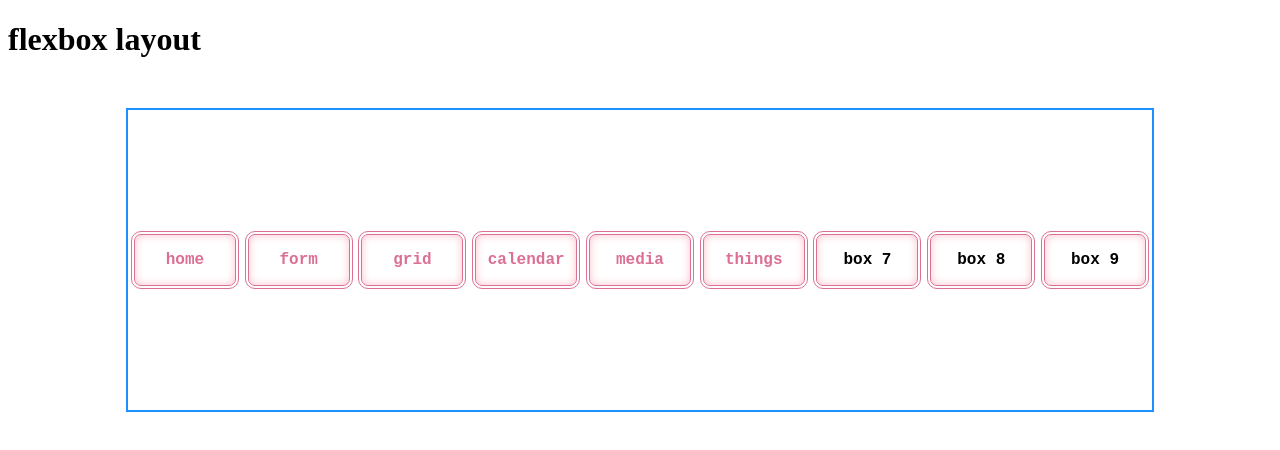
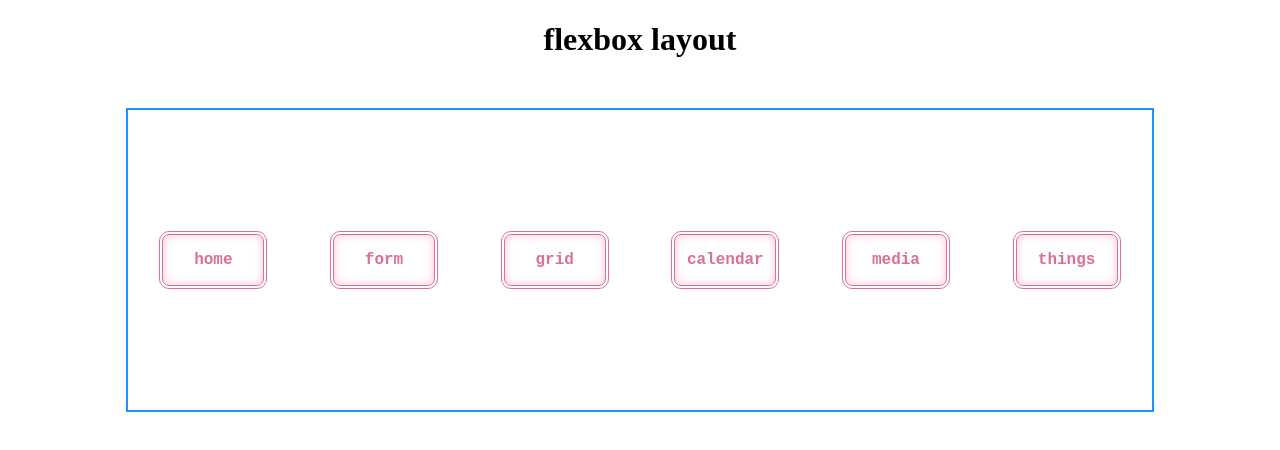
Before and after one commit to Ostitter-Anondo/responsive-website-module, a plain HTML site: page index.html in a window 1280 px wide. Drawn offline with Linux system fonts and the light colour scheme.

Commit message:
minor changes

```diff
--- a/index.html
+++ b/index.html
@@ -7,7 +7,7 @@
     <link rel="stylesheet" href="styles/style.css">
 </head>
 <body>
-    <h1>flexbox layout</h1>
+    <h1 style="text-align: center;">flexbox layout</h1>
     <div class="container">
         <div class="box"><a href="index.html"><p>home</p></a></div>
         <div class="box"><a href="form.html"><p>form</p></a></div>
@@ -15,9 +15,6 @@
         <div class="box"><a href="calendar.html"><p>calendar</p></a></div>
         <div class="box"><a href="media.html"><p>media</p></a></div>
         <div class="box"><a href="things.html"><p>things</p></a></div>
-        <div class="box"><p>box 7</p></div>
-        <div class="box"><p>box 8</p></div>
-        <div class="box"><p>box 9</p></div>
     </div>
 </body>
 </html>
```
